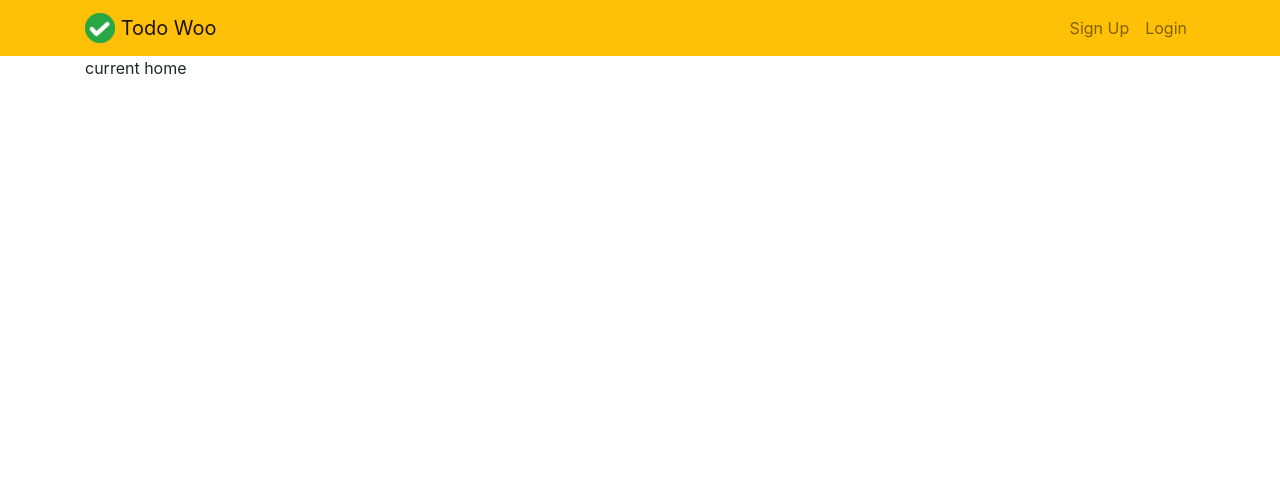
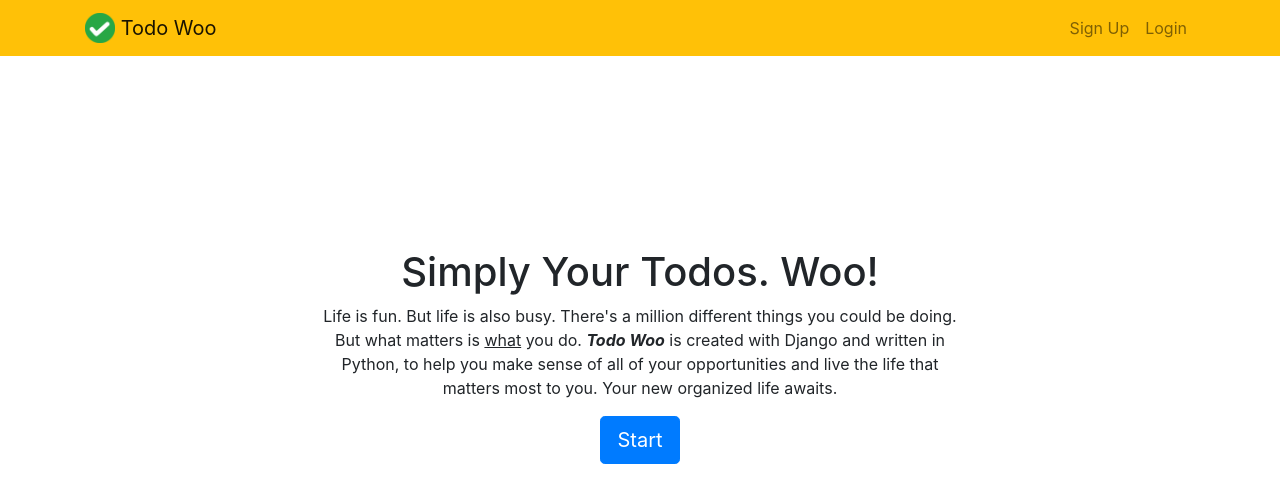
Before and after one commit to Jitgitbit/python_exercise_four, a Django app: page / in a window 1280 px wide. Shown: the top 503 px of the page. Run offline with Django 3.2, Linux system fonts and the light colour scheme; some libraries are stand-ins or nearby versions.

Commit message:
Home.html in bootstrap

```diff
--- a/todo/templates/todo/home.html
+++ b/todo/templates/todo/home.html
@@ -1,5 +1,24 @@
-{% extends 'todo/base.html' %}
+{% extends "todo/base.html" %}
 
 {% block content %}
-current home
+<br>
+    <br>
+    <br>
+    <br>
+    <br>
+    <br>
+<div class="row justify-content-center mt-5">
+        <div class="col-md-7 text-center">
+
+                 <h1>Simply Your Todos. Woo!</h1>
+            <p>Life is fun. But life is also busy. There's a million different things you could be doing. But what matters is
+                <u>what</u>
+              you do.
+                <b><i>Todo Woo</i></b> is created with Django and written in Python, to help you make sense of all of your opportunities and live the life that matters most to you.
+              Your new organized life awaits.
+            </p>
+        <a role="button" class="btn btn-primary btn-lg" href="{% url 'signupuser' %}">Start</a>
+        </div>
+    </div>
+
 {% endblock %}
```
